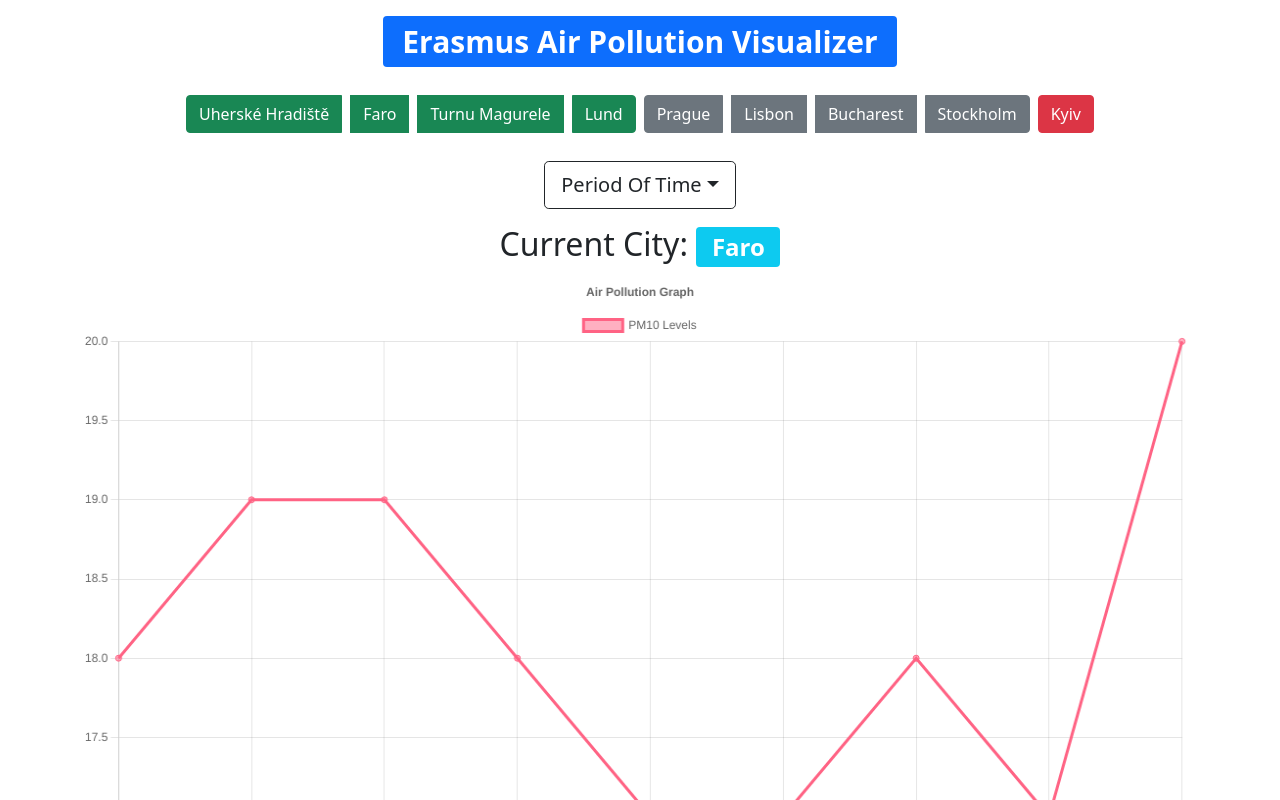
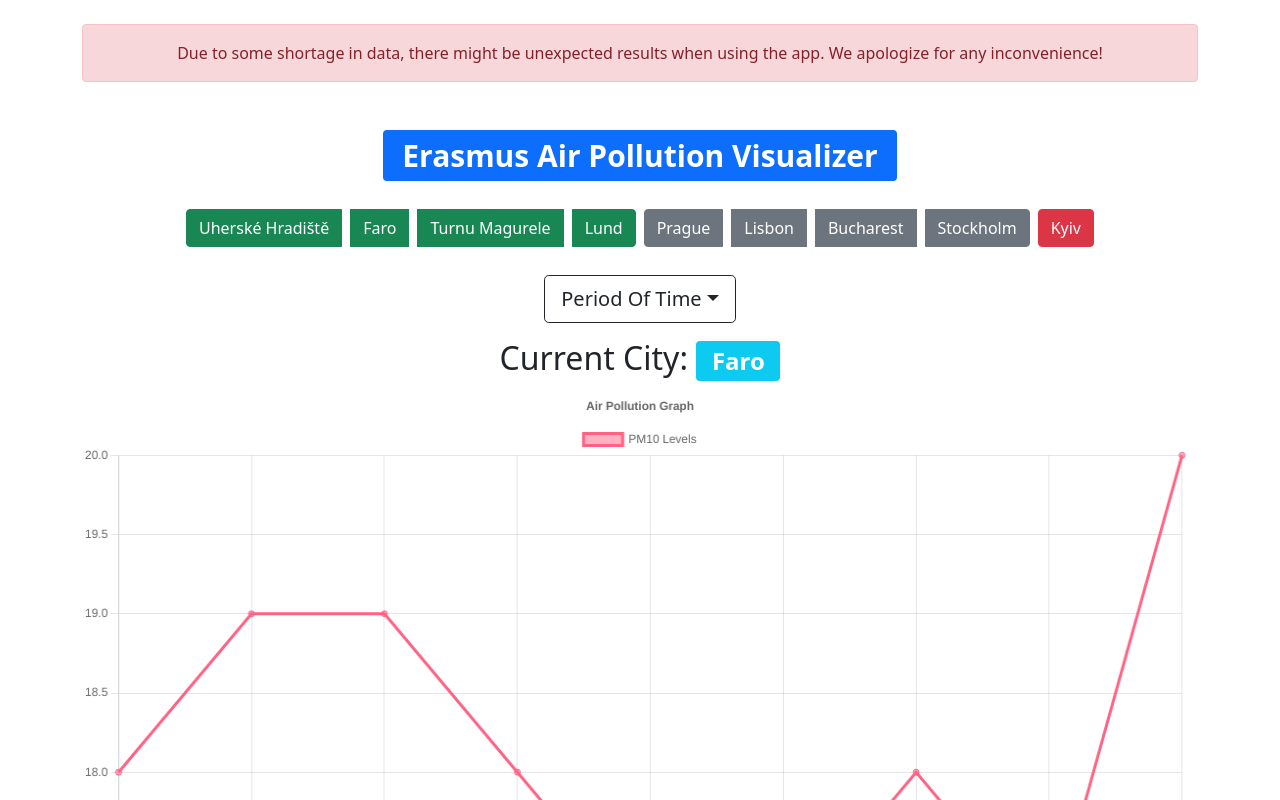
Before and after one commit to zantexee/erasmus-air-pollution-chart, a React (Create React App) app: page / in a window 1280 px wide. Shown: the top 800 px of the page. Built offline with nearby package versions, Linux system fonts and the light colour scheme.

Commit message:
finished adding alert

```diff
--- a/src/App.js
+++ b/src/App.js
@@ -1,33 +1,45 @@
-import { useState } from 'react';
+import { useState, useEffect } from "react";
 
-import LineChart from './Components/LineChart';
-import Badge from 'react-bootstrap/Badge';
-import Button from 'react-bootstrap/Button';
-import ButtonGroup from 'react-bootstrap/ButtonGroup';
-import ButtonToolbar from 'react-bootstrap/ButtonToolbar';
-import Container from 'react-bootstrap/Container';
-import Dropdown from 'react-bootstrap/Dropdown';
-import DropdownButton from 'react-bootstrap/DropdownButton';
-import Row from 'react-bootstrap/Row';
+import LineChart from "./Components/LineChart";
+import Alert from "react-bootstrap/Alert";
+import Badge from "react-bootstrap/Badge";
+import Button from "react-bootstrap/Button";
+import ButtonGroup from "react-bootstrap/ButtonGroup";
+import ButtonToolbar from "react-bootstrap/ButtonToolbar";
+import Container from "react-bootstrap/Container";
+import Dropdown from "react-bootstrap/Dropdown";
+import DropdownButton from "react-bootstrap/DropdownButton";
+import Row from "react-bootstrap/Row";
 
-import 'bootstrap/dist/css/bootstrap.min.css';
+import "bootstrap/dist/css/bootstrap.min.css";
 
 function App() {
-  const [data, setData] = useState({ text: 'Faro', id: 'faro' });
-  const [period, setPeriod] = useState('all');
+  const [data, setData] = useState({ text: "Faro", id: "faro" });
+  const [period, setPeriod] = useState("all");
+  const [isHidden, setHidden] = useState("initial");
+
   const handleClick = (event) =>
-    setData({
-      text: event.target.firstChild.data,
-      id: event.target.getAttribute('data-city'),
-    });
+    setTimeout(() => {
+      setData({
+        text: event.target.firstChild.data,
+        id: event.target.getAttribute("data-city"),
+      });
+      setHidden("none");
+    }, 700);
   const handleDropdown = (event) =>
-    setPeriod(event.target.getAttribute('data-period'));
+    setPeriod(event.target.getAttribute("data-period"));
 
   return (
     <Container>
+      <Row className="mt-3 text-center" style={{ display: isHidden }}>
+        <Alert key="warning" variant="danger">
+          Due to some shortage in data, there might be unexpected results when
+          using the app. We apologize for any inconvenience!
+        </Alert>
+      </Row>
       <Row className="text-center">
         <h1>
-          <Badge className="mt-3">Erasmus Air Pollution Visualizer</Badge>
+          <Badge className="mt-2">Erasmus Air Pollution Visualizer</Badge>
         </h1>
       </Row>
       <Row>
```
